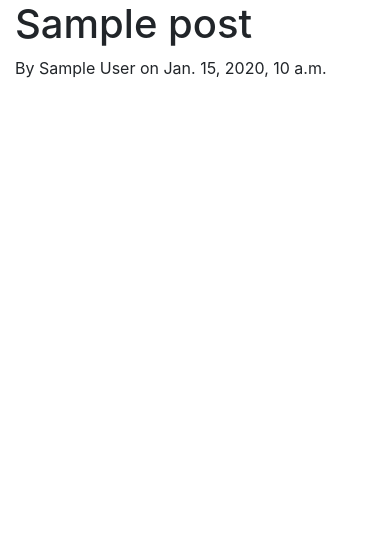
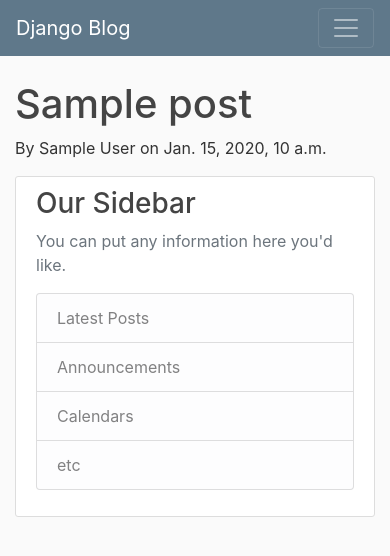
Before and after one commit to larathompson/DjangoTest, a Django app: template blog/templates/blog/home.html in a window 390 px wide. Shown: the top 556 px of the page. Run offline with Django 3.2, Linux system fonts and the light colour scheme; the template is opened without the code that fills it: most values are stand-ins (such as "Sample title", 1, 10 or a date in 2020); some libraries are stand-ins or nearby versions.

Commit message:
bootstrap

```diff
--- /dev/null
+++ b/blog/static/main.css
@@ -0,0 +1,84 @@
+body {
+  background: #fafafa;
+  color: #333333;
+  margin-top: 5rem;
+}
+
+h1, h2, h3, h4, h5, h6 {
+  color: #444444;
+}
+
+ul {
+  margin: 0;
+}
+
+.bg-steel {
+  background-color: #5f788a;
+}
+
+.site-header .navbar-nav .nav-link {
+  color: #cbd5db;
+}
+
+.site-header .navbar-nav .nav-link:hover {
+  color: #ffffff;
+}
+
+.site-header .navbar-nav .nav-link.active {
+  font-weight: 500;
+}
+
+.content-section {
+  background: #ffffff;
+  padding: 10px 20px;
+  border: 1px solid #dddddd;
+  border-radius: 3px;
+  margin-bottom: 20px;
+}
+
+.article-title {
+  color: #444444;
+}
+
+a.article-title:hover {
+  color: #428bca;
+  text-decoration: none;
+}
+
+.article-content {
+  white-space: pre-line;
+}
+
+.article-img {
+  height: 65px;
+  width: 65px;
+  margin-right: 16px;
+}
+
+.article-metadata {
+  padding-bottom: 1px;
+  margin-bottom: 4px;
+  border-bottom: 1px solid #e3e3e3
+}
+
+.article-metadata a:hover {
+  color: #333;
+  text-decoration: none;
+}
+
+.article-svg {
+  width: 25px;
+  height: 25px;
+  vertical-align: middle;
+}
+
+.account-img {
+  height: 125px;
+  width: 125px;
+  margin-right: 20px;
+  margin-bottom: 16px;
+}
+
+.account-heading {
+  font-size: 2.5rem;
+}
--- a/blog/templates/blog/base.html
+++ b/blog/templates/blog/base.html
@@ -1,5 +1,7 @@
+{% load static %}
 <!DOCTYPE html>
 <html lang="en">
+
 <head>
 
   <!-- Required meta tags -->
@@ -7,9 +9,10 @@
   <meta name="viewport" content="width=device-width, initial-scale=1, shrink-to-fit=no">
 
   <!-- Bootstrap CSS -->
-  <link rel="stylesheet" href="https://maxcdn.bootstrapcdn.com/bootstrap/4.0.0/css/bootstrap.min.css" integrity="sha384-Gn5384xqQ1aoWXA+058RXPxPg6fy4IWvTNh0E263XmFcJlSAwiGgFAW/dAiS6JXm" crossorigin="anonymous">
+  <link rel="stylesheet" href="https://maxcdn.bootstrapcdn.com/bootstrap/4.0.0/css/bootstrap.min.css"
+    integrity="sha384-Gn5384xqQ1aoWXA+058RXPxPg6fy4IWvTNh0E263XmFcJlSAwiGgFAW/dAiS6JXm" crossorigin="anonymous">
 
-
+  <link rel="stylesheet" type="text/css" href="{% static 'blog/main.css'%}">
 
   {% if title %}
 
@@ -20,18 +23,64 @@
 
   {% endif %}
 </head>
+
 <body>
+  <header class="site-header">
+    <nav class="navbar navbar-expand-md navbar-dark bg-steel fixed-top">
       <div class="container">
-     {% block content %} {% endblock %}
-
+        <a class="navbar-brand mr-4" href="/">Django Blog</a>
+        <button class="navbar-toggler" type="button" data-toggle="collapse" data-target="#navbarToggle"
+          aria-controls="navbarToggle" aria-expanded="false" aria-label="Toggle navigation">
+          <span class="navbar-toggler-icon"></span>
+        </button>
+        <div class="collapse navbar-collapse" id="navbarToggle">
+          <div class="navbar-nav mr-auto">
+            <a class="nav-item nav-link" href="/">Home</a>
+            <a class="nav-item nav-link" href="/about">About</a>
           </div>
+          <!-- Navbar Right Side -->
+          <div class="navbar-nav">
+            <a class="nav-item nav-link" href="#">Login</a>
+            <a class="nav-item nav-link" href="#">Register</a>
+          </div>
+        </div>
+      </div>
+    </nav>
+  </header>
+  <main role="main" class="container">
+    <div class="row">
+      <div class="col-md-8">
+        {% block content %}{% endblock %}
+      </div>
+      <div class="col-md-4">
+        <div class="content-section">
+          <h3>Our Sidebar</h3>
+          <p class='text-muted'>You can put any information here you'd like.
+          <ul class="list-group">
+            <li class="list-group-item list-group-item-light">Latest Posts</li>
+            <li class="list-group-item list-group-item-light">Announcements</li>
+            <li class="list-group-item list-group-item-light">Calendars</li>
+            <li class="list-group-item list-group-item-light">etc</li>
+          </ul>
+          </p>
+        </div>
+      </div>
+    </div>
+  </main>
 
 
 
   <!-- Optional JavaScript -->
   <!-- jQuery first, then Popper.js, then Bootstrap JS -->
-  <script src="https://code.jquery.com/jquery-3.2.1.slim.min.js" integrity="sha384-KJ3o2DKtIkvYIK3UENzmM7KCkRr/rE9/Qpg6aAZGJwFDMVNA/GpGFF93hXpG5KkN" crossorigin="anonymous"></script>
-  <script src="https://cdnjs.cloudflare.com/ajax/libs/popper.js/1.12.9/umd/popper.min.js" integrity="sha384-ApNbgh9B+Y1QKtv3Rn7W3mgPxhU9K/ScQsAP7hUibX39j7fakFPskvXusvfa0b4Q" crossorigin="anonymous"></script>
-  <script src="https://maxcdn.bootstrapcdn.com/bootstrap/4.0.0/js/bootstrap.min.js" integrity="sha384-JZR6Spejh4U02d8jOt6vLEHfe/JQGiRRSQQxSfFWpi1MquVdAyjUar5+76PVCmYl" crossorigin="anonymous"></script>
+  <script src="https://code.jquery.com/jquery-3.2.1.slim.min.js"
+    integrity="sha384-KJ3o2DKtIkvYIK3UENzmM7KCkRr/rE9/Qpg6aAZGJwFDMVNA/GpGFF93hXpG5KkN"
+    crossorigin="anonymous"></script>
+  <script src="https://cdnjs.cloudflare.com/ajax/libs/popper.js/1.12.9/umd/popper.min.js"
+    integrity="sha384-ApNbgh9B+Y1QKtv3Rn7W3mgPxhU9K/ScQsAP7hUibX39j7fakFPskvXusvfa0b4Q"
+    crossorigin="anonymous"></script>
+  <script src="https://maxcdn.bootstrapcdn.com/bootstrap/4.0.0/js/bootstrap.min.js"
+    integrity="sha384-JZR6Spejh4U02d8jOt6vLEHfe/JQGiRRSQQxSfFWpi1MquVdAyjUar5+76PVCmYl"
+    crossorigin="anonymous"></script>
 </body>
+
 </html>
```
Lines whose indentation alone changed are shown as unchanged.
